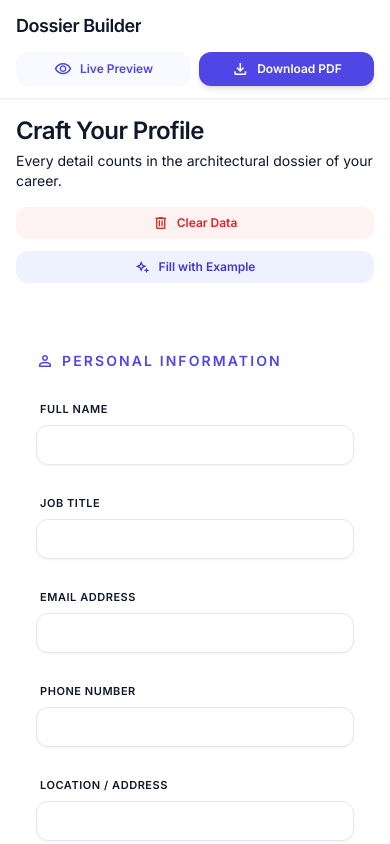
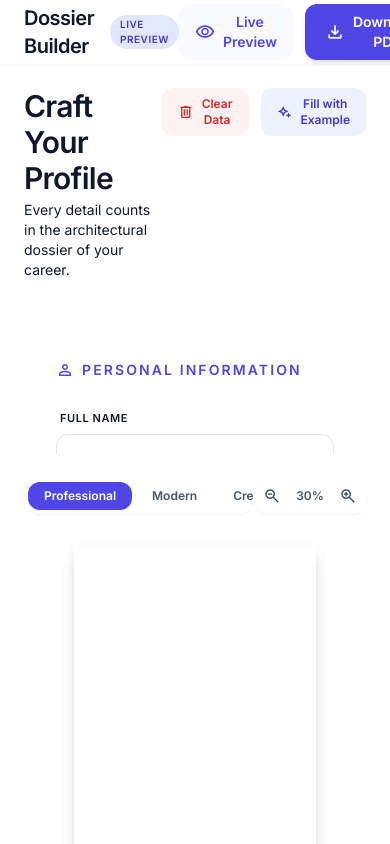
Before and after one commit to wyze69-sys/Dossier-Builder, a React (Vite) app: page / in a window 390 px wide. Shown: the top 844 px of the page. Built offline with nearby package versions, Linux system fonts and the light colour scheme.

Commit message:
Revert "fix: improve mobile layout alignment across editor and preview"

```diff
--- a/src/App.jsx
+++ b/src/App.jsx
@@ -195,22 +195,17 @@ function App() {
   return (
     <div className="bg-surface selection:bg-primary-fixed selection:text-on-primary-fixed">
       {/* Top Navigation */}
-      <TopNavigation
-        activeTab={activeTab}
-        setActiveTab={setActiveTab}
-        isPreviewMode={isPreviewMode}
-      />
+      <TopNavigation activeTab={activeTab} setActiveTab={setActiveTab} />
 
       {/* Conditional Side Navigation (only show in Editor) */}
       {activeTab === 'editor' && !isPreviewMode && <SideNavigation fullName={resumeData.fullName} />}
 
       {/* Main Content Canvas */}
-      <main className={`${activeTab === 'editor' && !isPreviewMode ? 'lg:ml-64' : ''} flex flex-col bg-surface transition-all duration-300 md:h-[calc(100dvh-4rem)] md:flex-row md:overflow-hidden`}>
+      <main className={`${activeTab === 'editor' && !isPreviewMode ? 'lg:ml-64' : ''} pt-16 h-screen flex flex-col md:flex-row overflow-hidden bg-surface transition-all duration-300`}>
         {activeTab === 'editor' && (
           <>
             {/* Left Panel: Form Editor */}
             {!isPreviewMode && (
-              <div className="min-h-0 md:flex-1">
               <EditorPanel
                 resumeData={resumeData}
                 updatePersonalInfo={updatePersonalInfo}
@@ -222,12 +217,9 @@ function App() {
                 fillExampleData={fillExampleData}
                 clearData={clearData}
               />
-              </div>
             )}
             {/* Right Panel: Resume Preview */}
-            <div className={`${isPreviewMode ? 'block' : 'hidden md:block'} min-h-0 md:flex-1`}>
             <PreviewPanel resumeData={resumeData} />
-            </div>
           </>
         )}
       </main>
--- a/src/components/EditorPanel.jsx
+++ b/src/components/EditorPanel.jsx
@@ -17,23 +17,23 @@ const EditorPanel = ({
   clearData
 }) => {
   return (
-    <section id="editor-scroll-container" className="flex-1 overflow-visible bg-surface-container-low/50 p-4 smooth-scroll sm:p-6 md:overflow-y-auto md:p-10">
+    <section id="editor-scroll-container" className="flex-1 overflow-y-auto p-6 md:p-10 space-y-10 bg-surface-container-low/50 smooth-scroll">
       <div className="max-w-2xl mx-auto space-y-12 pb-20">
         {/* Section Header */}
-        <div className="flex flex-col gap-4 sm:flex-row sm:items-start sm:justify-between">
+        <div className="flex items-start justify-between">
           <div className="space-y-1">
-            <h1 className="text-2xl font-extrabold text-on-surface font-manrope tracking-tight sm:text-3xl">
+            <h1 className="text-3xl font-extrabold text-on-surface font-manrope tracking-tight">
               Craft Your Profile
             </h1>
             <p className="text-on-surface-variant text-sm">
               Every detail counts in the architectural dossier of your career.
             </p>
           </div>
-          <div className="flex w-full flex-col gap-3 sm:w-auto sm:flex-row sm:items-center">
+          <div className="flex items-center gap-3">
             <button
               type="button"
               onClick={clearData}
-              className="flex w-full items-center justify-center gap-2 rounded-lg bg-red-50 px-4 py-2 text-xs font-semibold text-red-600 transition-colors hover:bg-red-100 sm:w-auto"
+              className="px-4 py-2 text-xs font-semibold text-red-600 bg-red-50 hover:bg-red-100 rounded-lg transition-colors flex items-center gap-2"
             >
               <span className="material-symbols-outlined text-[16px]">delete</span>
               Clear Data
@@ -41,7 +41,7 @@ const EditorPanel = ({
             <button
               type="button"
               onClick={fillExampleData}
-              className="flex w-full items-center justify-center gap-2 rounded-lg bg-indigo-50 px-4 py-2 text-xs font-semibold text-indigo-700 transition-colors hover:bg-indigo-100 sm:w-auto"
+              className="px-4 py-2 text-xs font-semibold text-indigo-700 bg-indigo-50 hover:bg-indigo-100 rounded-lg transition-colors flex items-center gap-2"
             >
               <span className="material-symbols-outlined text-[16px]">magic_button</span>
               Fill with Example
--- a/src/components/PersonalInfoForm.jsx
+++ b/src/components/PersonalInfoForm.jsx
@@ -57,8 +57,8 @@ const PersonalInfoForm = ({ data, updatePersonalInfo }) => {
   };
 
   return (
-    <div className="bg-surface-container-lowest rounded-xl p-5 ambient-shadow space-y-6 fade-slide-in sm:p-8">
-      <div className="flex items-start justify-between">
+    <div className="bg-surface-container-lowest rounded-xl p-8 ambient-shadow space-y-6 fade-slide-in">
+      <div className="flex items-center justify-between">
         <h3 className="text-sm font-bold uppercase tracking-[0.15em] text-primary flex items-center gap-2">
           <span className="material-symbols-outlined text-[18px]">person</span>
           Personal Information
--- a/src/components/PreviewPanel.jsx
+++ b/src/components/PreviewPanel.jsx
@@ -9,7 +9,6 @@ const PreviewPanel = ({ resumeData }) => {
   const [scale, setScale] = useState(1);
   const [zoomOffset, setZoomOffset] = useState(0);
   const containerRef = useRef(null);
-  const previewScale = Math.max(0.3, scale + zoomOffset);
 
   useEffect(() => {
     const calculateScale = () => {
@@ -38,24 +37,22 @@ const PreviewPanel = ({ resumeData }) => {
   }, []);
 
   return (
-    <section ref={containerRef} className="flex-1 overflow-visible bg-white p-4 sm:p-6 md:flex md:flex-col md:overflow-y-auto md:p-10">
-      <div className="resume-preview-controls mx-auto mb-6 flex w-full max-w-[794px] flex-col gap-3 sm:mb-8 sm:flex-row sm:items-center sm:justify-between">
-        <div className="w-full overflow-x-auto rounded-xl bg-white p-1 shadow-sm sm:w-auto">
-          <div className="flex min-w-max items-center gap-1">
+    <section ref={containerRef} className="flex-1 overflow-y-auto p-6 md:p-10 bg-white flex flex-col items-center">
+      <div className="resume-preview-controls w-full max-w-[794px] mb-8 flex items-center justify-between">
+        <div className="bg-white shadow-sm p-1 rounded-xl flex items-center gap-1 overflow-x-auto">
           {['professional', 'modern', 'creative'].map(t => (
             <button
               key={t}
               type="button"
               onClick={() => setTemplate(t)}
-                className={`whitespace-nowrap rounded-lg px-3 py-1.5 text-xs font-bold capitalize transition-colors sm:px-4 ${template === t ? 'bg-primary text-white' : 'text-slate-600 hover:bg-primary-light/30'}`}
+              className={`px-4 py-1.5 text-xs font-bold rounded-lg transition-colors capitalize whitespace-nowrap ${template === t ? 'bg-primary text-white' : 'text-slate-600 hover:bg-primary-light/30'}`}
             >
               {t}
             </button>
           ))}
         </div>
-        </div>
 
-        <div className="self-end rounded-lg bg-white p-1 shadow-sm sm:self-auto flex items-center gap-1">
+        <div className="flex items-center gap-1 bg-white shadow-sm p-1 rounded-lg">
           <button
             type="button"
             onClick={() => setZoomOffset(prev => prev - 0.1)}
@@ -76,27 +73,15 @@ const PreviewPanel = ({ resumeData }) => {
         </div>
       </div>
 
-      <div className="w-full overflow-x-auto pb-4">
-        <div className="flex justify-center">
-          <div
-            className="resume-preview-scale-shell transition-[width,height] duration-200 ease-out"
-            style={{
-              width: `${A4_WIDTH_PX * previewScale}px`,
-              height: `${A4_HEIGHT_PX * previewScale}px`,
-            }}
-          >
       <div
         style={{
-                transform: `scale(${previewScale})`,
-                transformOrigin: 'top left',
+          transform: `scale(${Math.max(0.3, scale + zoomOffset)})`,
+          transformOrigin: 'top center',
         }}
-              className="transition-transform duration-200 ease-out"
+        className="resume-preview-scale-shell transition-transform duration-200 ease-out"
       >
         <div id="resume-pdf-target" className="resume-a4-lock shadow-2xl">
           <ResumeDocument data={resumeData} template={template} />
-              </div>
-            </div>
-          </div>
         </div>
       </div>
     </section>
--- a/src/components/TopNavigation.jsx
+++ b/src/components/TopNavigation.jsx
@@ -1,19 +1,18 @@
-const TopNavigation = ({ activeTab, setActiveTab, isPreviewMode }) => {
+const TopNavigation = ({ activeTab, setActiveTab }) => {
   return (
-    <header className="sticky top-0 z-50 border-b border-slate-200/70 bg-white/90 shadow-sm backdrop-blur-md transition-colors dark:border-slate-800/80 dark:bg-slate-900/85 dark:shadow-none">
-      <div className="flex flex-col gap-3 px-4 py-3 sm:px-6 md:flex-row md:items-center md:justify-between md:gap-6 md:py-0">
-        <div className="flex min-w-0 flex-col gap-3 md:flex-row md:items-center md:gap-8">
-          <div className="flex min-w-0 items-center gap-3">
-            <span className="truncate text-lg font-bold tracking-tight text-slate-900 dark:text-slate-50 sm:text-xl font-manrope">
+    <header className="fixed top-0 w-full flex justify-between items-center px-6 h-16 bg-white/80 dark:bg-slate-900/80 backdrop-blur-md z-50 shadow-sm dark:shadow-none transition-colors">
+      {/* Logo & Badge */}
+      <div className="flex items-center gap-4">
+        <span className="text-xl font-bold tracking-tight text-slate-900 dark:text-slate-50 font-manrope">
           Dossier Builder
         </span>
-            <span className="hidden rounded-full bg-indigo-100 px-2.5 py-0.5 text-[10px] font-bold uppercase tracking-wider text-indigo-700 sm:inline-flex">
+        <span className="px-2.5 py-0.5 rounded-full bg-indigo-100 text-indigo-700 text-[10px] font-bold uppercase tracking-wider">
           Live Preview
         </span>
       </div>
 
       {/* Navigation Tabs */}
-          <nav className="hidden md:flex h-16 items-center gap-8">
+      <nav className="hidden md:flex items-center gap-8">
         <button
           onClick={() => setActiveTab('editor')}
           className={`h-16 flex items-center transition-colors font-semibold ${
@@ -25,29 +24,21 @@ const TopNavigation = ({ activeTab, setActiveTab, isPreviewMode }) => {
           Editor
         </button>
       </nav>
-        </div>
 
       {/* Action Buttons */}
-        <div className="flex w-full items-center gap-2 sm:gap-3 md:w-auto">
+      <div className="flex items-center gap-3">
         <button
           type="button"
           onClick={() => window.dispatchEvent(new Event('toggle-preview'))}
-            className="flex min-w-0 flex-1 items-center justify-center gap-2 rounded-lg bg-primary-light/20 px-3 py-2 text-xs font-bold text-primary transition-colors hover:bg-primary-light/40 sm:flex-none sm:px-4 sm:text-sm"
+          className="px-4 py-2 text-sm font-bold text-primary bg-primary-light/20 hover:bg-primary-light/40 rounded-lg transition-colors flex items-center gap-2"
         >
-            <span className="material-symbols-outlined text-[18px] sm:text-[20px]">
-              {isPreviewMode ? 'edit_note' : 'visibility'}
-            </span>
-            <span className="truncate">{isPreviewMode ? 'Back to Editor' : 'Live Preview'}</span>
+          <span className="material-symbols-outlined text-[20px]">visibility</span>
+          Live Preview
         </button>
-          <button
-            type="button"
-            onClick={() => window.dispatchEvent(new Event('download-pdf'))}
-            className="flex min-w-0 flex-1 items-center justify-center gap-2 rounded-lg bg-primary px-3 py-2 text-xs font-bold text-white shadow-md transition-all hover:bg-primary-dark hover:shadow-lg active:scale-95 sm:flex-none sm:px-5 sm:text-sm"
-          >
-            <span className="material-symbols-outlined text-[18px] sm:text-[20px]">download</span>
-            <span className="truncate">Download PDF</span>
+        <button type="button" onClick={() => window.dispatchEvent(new Event('download-pdf'))} className="px-5 py-2 text-sm font-bold text-white bg-primary hover:bg-primary-dark rounded-lg shadow-md hover:shadow-lg active:scale-95 transition-all flex items-center gap-2">
+          <span className="material-symbols-outlined text-[20px]">download</span>
+          Download PDF
         </button>
-        </div>
       </div>
     </header>
   );
```
Also changed, not shown: src/components/EducationForm.jsx (+5 -5 lines), src/components/ExperienceForm.jsx (+7 -7 lines), src/components/LanguagesForm.jsx (+5 -5 lines), src/components/ProjectsForm.jsx (+4 -4 lines), src/components/common/FormInput.jsx (+3 -5 lines). Lines whose indentation alone changed are shown as unchanged.
